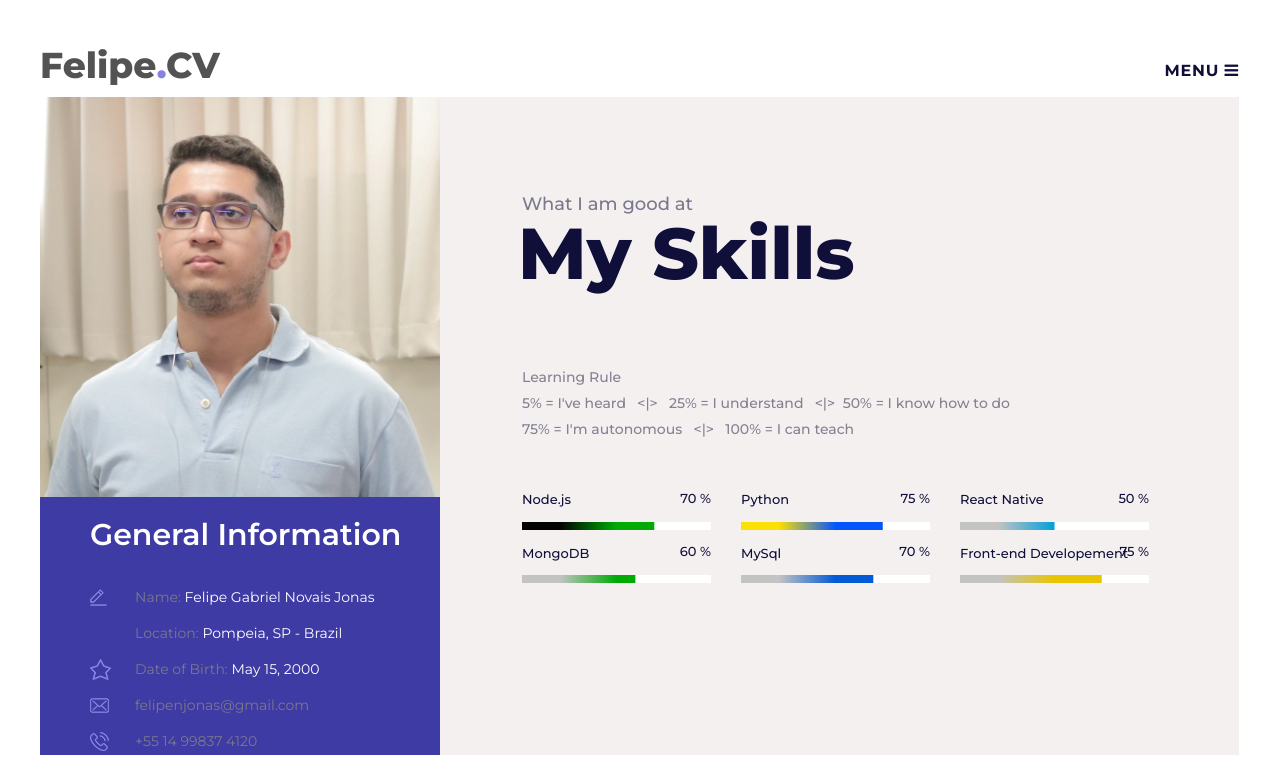
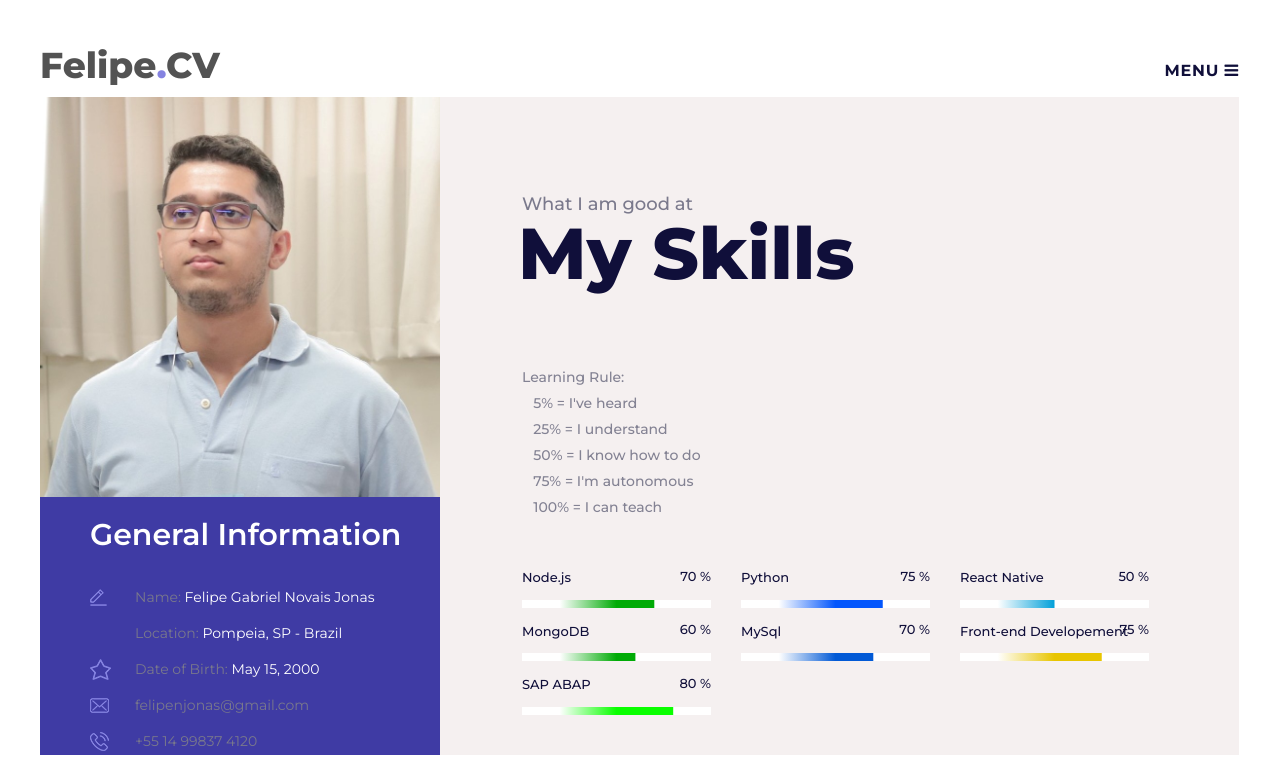
Before and after one commit to felipenjonas/new-cv-felipe, a plain HTML site: page vcard/skills.html in a window 1280 px wide. Drawn offline with Linux system fonts and the light colour scheme; some packages are replaced by stand-ins of ours; a script that the page names is missing.

Commit message:
fix: Change learning rules bar

```diff
--- a/vcard/skills.html
+++ b/vcard/skills.html
@@ -131,16 +131,16 @@
 							<div class="container-fluid">
 								<div class="row">
 									<div class="col-xl-10">
-										<p>Learning Rule
+										<p>Learning Rule:
 											<br>
-											5% = I've heard &nbsp <|> &nbsp 25% = I understand &nbsp <|> &nbsp50% = I know how to do &nbsp
-											 <br>
-											75% = I'm autonomous &nbsp <|> &nbsp 100% = I can teach
+											&nbsp&nbsp&nbsp5% = I've heard &nbsp  <br>
+											&nbsp&nbsp&nbsp25% = I understand &nbsp  <br>
+											&nbsp&nbsp&nbsp50% = I know how to do &nbsp  <br>
+											&nbsp&nbsp&nbsp75% = I'm autonomous &nbsp  <br>
+											&nbsp&nbsp&nbsp100% = I can teach
 										<br>
-
 										<br>
 										</p>
-
 										<br>
 									</div>
 								</div>
@@ -159,7 +159,7 @@
 											<div class="p_bar_title">
 												<a target="_blank" href="https://nodejs.org/en/">Node.js</a>
 												</div>
-											<div id="skill_1_pbar" class="skill_bars" data-perc="0.70" data-name="skill_1_pbar" data-color-start="#010101" data-color-end="#00ab06"></div>
+											<div id="skill_1_pbar" class="skill_bars" data-perc="0.70" data-name="skill_1_pbar" data-color-start="#FFFFFF" data-color-end="#00ab06"></div>
 										</div>
 									</div>
 
@@ -169,7 +169,7 @@
 											<div class="p_bar_title">
 												<a target="_blank" href="https://www.python.org/">Python</a>
 												</div>
-											<div id="skill_2_pbar" class="skill_bars" data-perc="0.75" data-name="skill_2_pbar" data-color-start="#fcdf03" data-color-end="#0356fc	"></div>
+											<div id="skill_2_pbar" class="skill_bars" data-perc="0.75" data-name="skill_2_pbar" data-color-start="#FFFFFF" data-color-end="#0356fc	"></div>
 										</div>
 									</div>
 
@@ -179,7 +179,7 @@
 											<div class="p_bar_title">
 												<a target="_blank" href="https://reactnative.dev/">React Native</a>
 												</div>
-											<div id="skill_3_pbar" class="skill_bars" data-perc="0.50" data-name="skill_3_pbar" data-color-start="#c3c3c3" data-color-end="#02a0d9"></div>
+											<div id="skill_3_pbar" class="skill_bars" data-perc="0.50" data-name="skill_3_pbar" data-color-start="#FFFFFF" data-color-end="#02a0d9"></div>
 										</div>
 									</div>
 
@@ -189,7 +189,7 @@
 											<div class="p_bar_title">
 												<a target="_blank" href="https://www.mongodb.com/">MongoDB</a>
 												</div>
-											<div id="skill_4_pbar" class="skill_bars" data-perc="0.60" data-name="skill_4_pbar" data-color-start="#c3c3c3" data-color-end="#00ab06"></div>
+											<div id="skill_4_pbar" class="skill_bars" data-perc="0.60" data-name="skill_4_pbar" data-color-start="#FFFFFF" data-color-end="#00ab06"></div>
 										</div>
 									</div>
 
@@ -199,7 +199,7 @@
 											<div class="p_bar_title">
 												<a target="_blank" href="https://www.mysql.com/">MySql</a>
 												</div>
-											<div id="skill_5_pbar" class="skill_bars" data-perc="0.70" data-name="skill_5_pbar" data-color-start="#c3c3c3" data-color-end="#025ad6"></div>
+											<div id="skill_5_pbar" class="skill_bars" data-perc="0.70" data-name="skill_5_pbar" data-color-start="#FFFFFF" data-color-end="#025ad6"></div>
 										</div>
 									</div>
 
@@ -209,7 +209,17 @@
 											<div class="p_bar_title">
 												<a target="_blank" href="https://www.alura.com.br/artigos/o-que-e-front-end-e-back-end">Front-end Developement</a>
 												</div>
-											<div id="skill_6_pbar" class="skill_bars" data-perc="0.75" data-name="skill_6_pbar" data-color-start="#c3c3c3" data-color-end="#e8c500"></div>
+											<div id="skill_6_pbar" class="skill_bars" data-perc="0.75" data-name="skill_6_pbar" data-color-start="#FFFFFF" data-color-end="#e8c500"></div>
+										</div>
+									</div>
+
+									<!-- Progress Bar -->
+									<div class="col-xl-4 col-lg-6 pb_col">
+										<div class="pb_item">
+											<div class="p_bar_title">
+												<a target="_blank" href="https://https://help.sap.com/doc/abapdocu_752_index_htm/7.52/en-us/abenabap_overview.htm">SAP ABAP</a>
+												</div>
+											<div id="skill_7_pbar" class="skill_bars" data-perc="0.80" data-name="skill_7_pbar" data-color-start="#FFFFFF" data-color-end="#09FF00	"></div>
 										</div>
 									</div>
 
```
